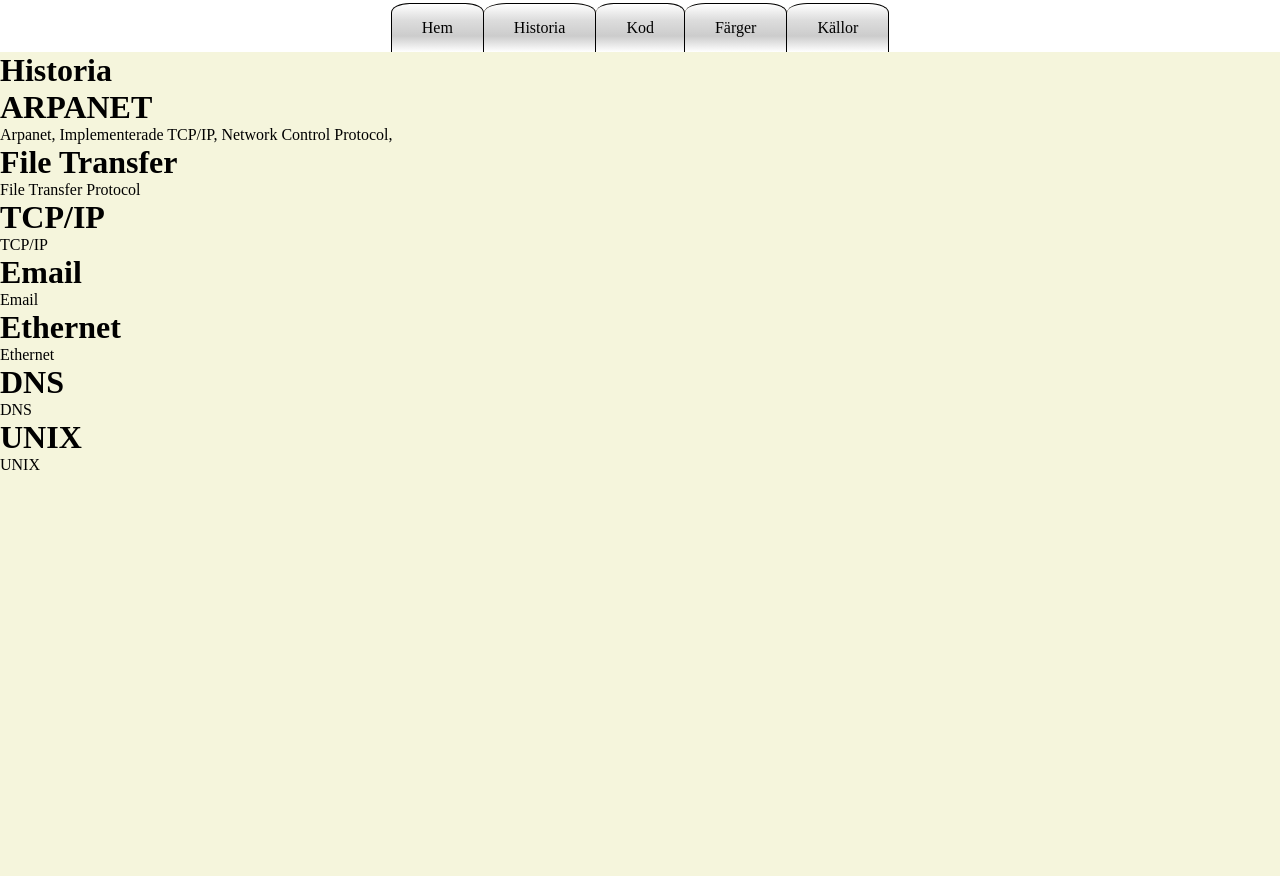
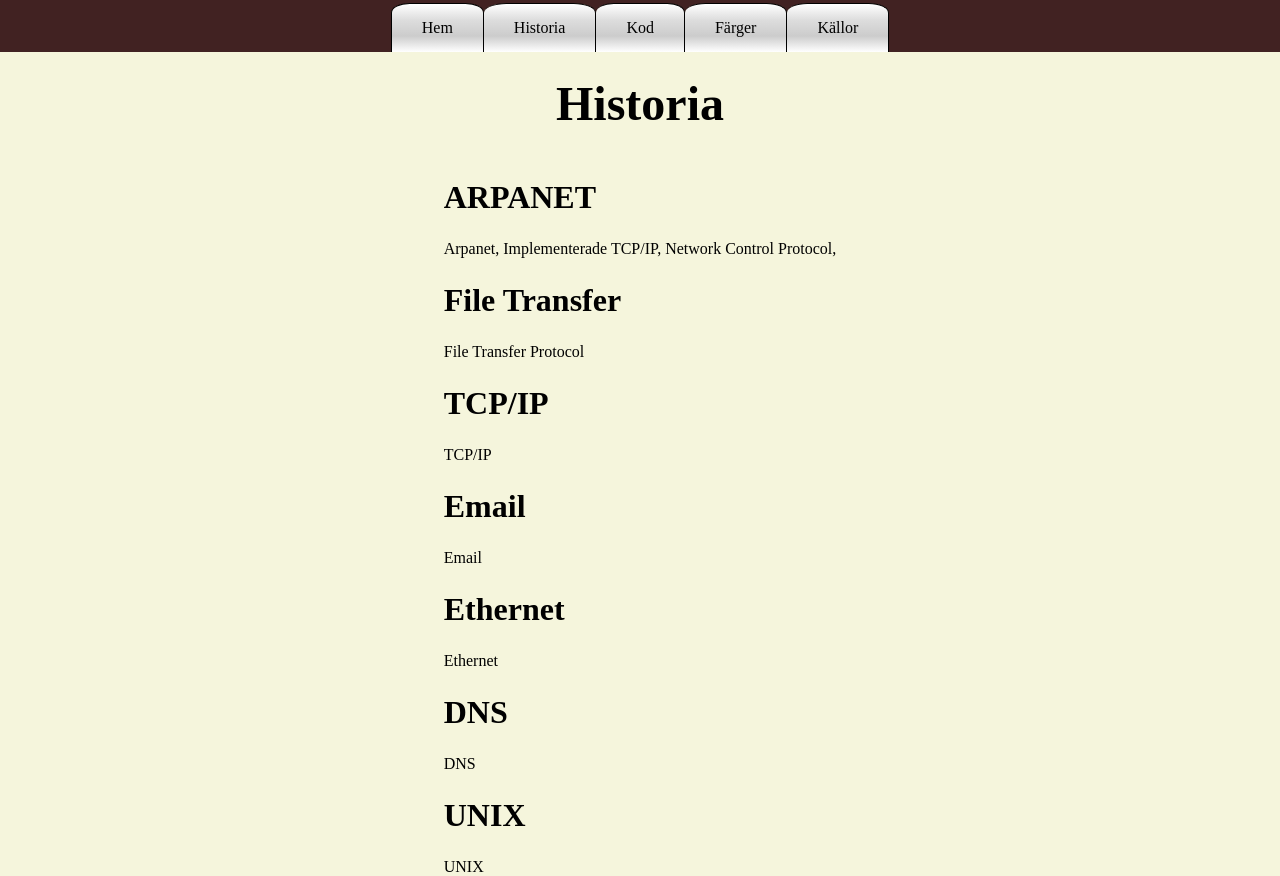
Before and after one commit to timohm/internetHistory, a plain HTML site: page Historia.html in a window 1280 px wide. Before the commit the page ends 800 px from the top, so only its background shows below. Drawn offline with Linux system fonts and the light colour scheme.

Commit message:
Formatted history

```diff
--- a/Historia.html
+++ b/Historia.html
@@ -6,6 +6,7 @@
     , initial-scale=1.0">
     <title>Historia</title>
     <link rel="stylesheet" href="styles.css">
+    <link rel="shortcut icon" href="assets/InternetHistoryLogoWhite.svg" type="image/x-icon">
 </head>
 <body>
     <div class="navbarDiv">
@@ -17,22 +18,23 @@
     </div>
     <div class="titleDiv">
     </div>
-    <h1 class="title">Historia</h1>
+    <h1 class="historyTitle">Historia</h1>
 
-
-    <h1 class="arpanet">ARPANET</h1>
-    <span class="arpanetText">Arpanet, Implementerade TCP/IP, Network Control Protocol,  </span>
-    <h1 class="arpanet">File Transfer</h1>
-    <span class="arpanetText">File Transfer Protocol</span>
-    <h1 class="arpanet">TCP/IP</h1>
-    <span class="arpanetText">TCP/IP</span>
-    <h1 class="arpanet">Email</h1>
-    <span class="arpanetText">Email</span>
-    <h1 class="arpanet">Ethernet</h1>
-    <span class="arpanetText">Ethernet</span>
-    <h1 class="arpanet">DNS</h1>
-    <span class="arpanetText">DNS</span>
-    <h1 class="arpanet">UNIX</h1>
-    <span class="arpanetText">UNIX</span>
+<div class="techDiv">
+    <h1 class="techTitle">ARPANET</h1>
+    <span class="techText">Arpanet, Implementerade TCP/IP, Network Control Protocol,  </span>
+    <h1 class="techTitle">File Transfer</h1>
+    <span class="techText">File Transfer Protocol</span>
+    <h1 class="techTitle">TCP/IP</h1>
+    <span class="techText">TCP/IP</span>
+    <h1 class="techTitle">Email</h1>
+    <span class="techText">Email</span>
+    <h1 class="techTitle">Ethernet</h1>
+    <span class="techText">Ethernet</span>
+    <h1 class="techTitle">DNS</h1>
+    <span class="techText">DNS</span>
+    <h1 class="techTitle">UNIX</h1>
+    <span class="techText">UNIX</span>
+</div>
 </body>
 </html>
--- /dev/null
+++ b/colorStyles.css
@@ -0,0 +1,53 @@
+* {
+    margin: 0;
+    padding: 0;
+    --main-color: rgb(0, 0, 0);
+    --secondary-color: #33ffcc;
+    --hover-color: #cc99ff;
+}
+
+body {
+    background-color: var(--main-color);
+    color: white;
+}
+
+.navbarDiv {
+    display: flex;
+    justify-content: center;
+    background-color: var(--secondary-color);
+}
+
+.titleA {
+    display: flex;
+    background-color: var(--secondary-color);
+    /* padding: 15px 30px; */
+    padding: 1dvh 1.6dvw;
+    border-color: black;
+    text-decoration: none;
+    color: rgb(0, 0, 0);
+    transition: background-color 150ms ease-in-out;
+}
+
+.titleA:hover {
+    background-color: var(--hover-color);
+    color: rgb(255, 255, 255);
+    transition: background-color 150ms ease-in-out;
+}
+
+.titleDiv {
+
+}
+
+.colorTitle {
+    display: flex;
+    justify-content: center;
+    margin-top: 3dvh;
+    font-size: 3rem;
+    margin-bottom: 2dvh;
+    color: var(--hover-color);
+}
+
+.cyan {
+    color: var(--secondary-color);
+    background-color: var(--secondary-color)
+}
--- a/styles.css
+++ b/styles.css
@@ -11,7 +11,7 @@ body {
 .navbarDiv {
     display: flex;
     justify-content: center;
-    background-color: rgb(255, 255, 255);
+    background-color: #412222;
 }
 
 .titleA {
@@ -41,14 +41,28 @@ body {
     transition: background-image 250ms ease-in-out;
 }
 
-/* .titleA:hover {
-    animation: navBarGradientIn;
-    animation-duration: 300ms;
-    animation-fill-mode: forwards;
-} */
+.historyTitle {
+    display: flex;
+    justify-content: center;
+    margin: 3dvh 0;
+    font-size: 3rem;
+}
 
-/* @keyframes navBarGradientIn {
-    from {     background-image: linear-gradient(#bdbdbd, #ffffff);    }
+.techTitle {
+    position: relative;
+    margin: 3dvh 0;
+    font-size: 2rem;
+    left: -50%;
+}
 
-    to {     background-image: linear-gradient(#f83a3a, #ffffff, #ffffff);    }
-} */
+.techText {
+    position: relative;
+    left: -50%;
+}
+
+.techDiv {
+    float: left;
+    position: absolute;
+    text-align: left;
+    left: 50%;
+}
```
Also changed, not shown: code.html (+1 -0 lines), colors.html (+31 -0 lines), index.html (+1 -1 lines), sources.html (+2 -1 lines).
